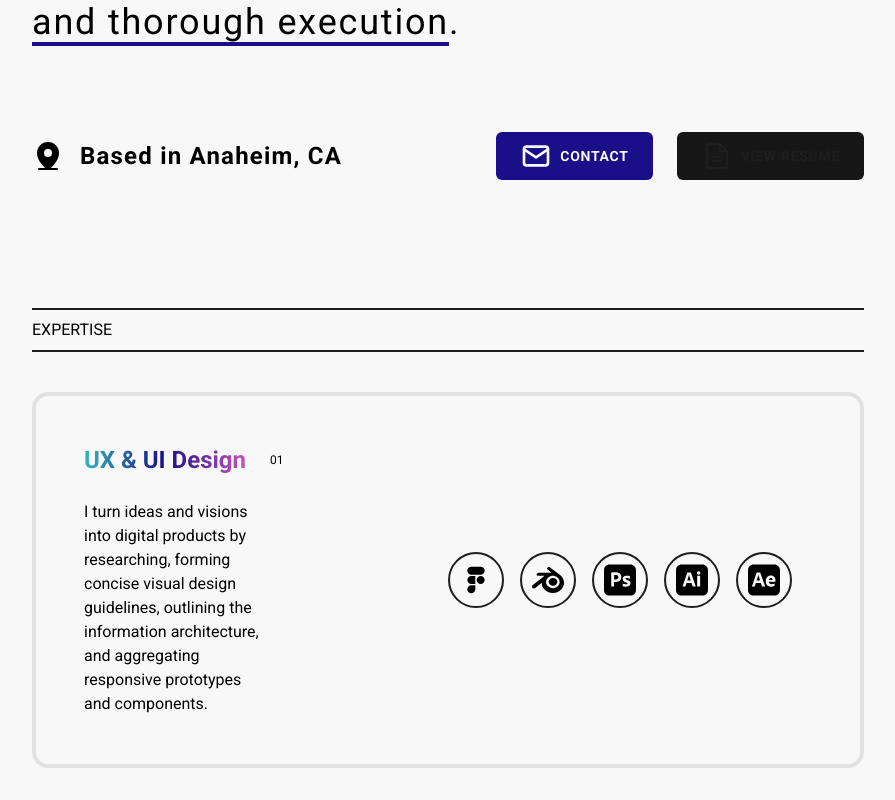
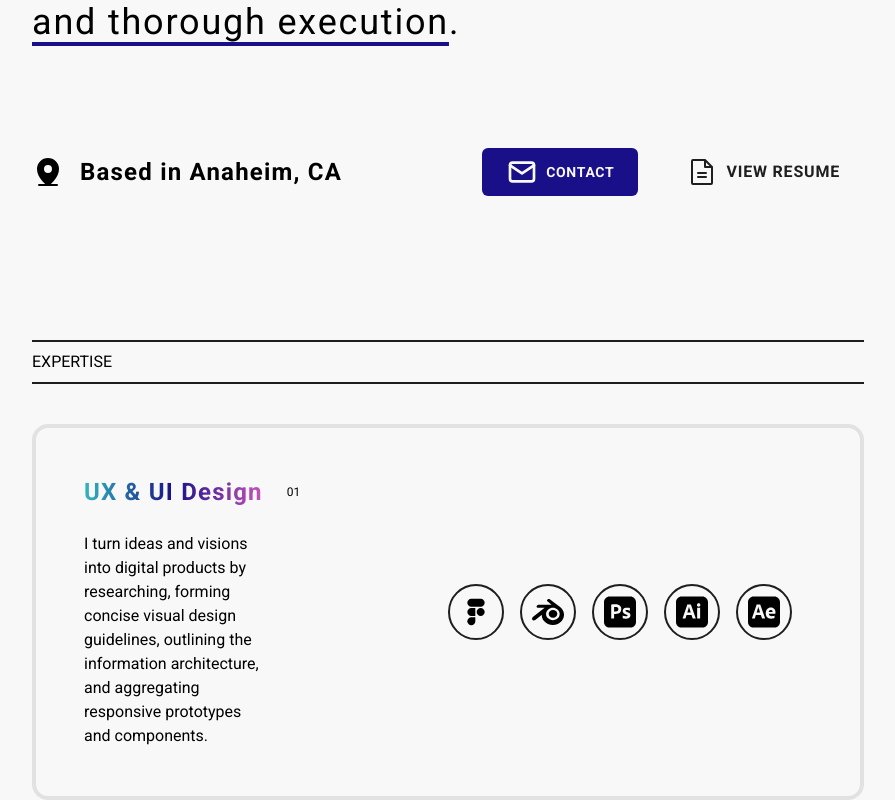
Before and after one commit to asiasOnline/asia-thompson-portfolio, a Next.js app: page / in a window 1280 px wide. Shown: the part 920-1720 px from the top of the page, without its empty margins (192-1087 px from the left). Built offline with nearby package versions, Linux system fonts and the light colour scheme.

Commit message:
Complete initial About component

```diff
--- a/components/About.tsx
+++ b/components/About.tsx
@@ -17,26 +17,57 @@ import sleepyFace from '../public/sleepy-face.svg'
 import sunset from '../public/sunset.svg'
 import cityBuildings from '../public/city-buildings.svg'
 import SwordSlash from '../public/Sword_Slash.json'
-import { SiHtml5, SiCss3, SiTailwindcss } from "react-icons/si";
+import { SiFigma, SiHtml5, SiCss3, SiTailwindcss, SiTypescript, SiReact, SiPython } from "react-icons/si";
+import { BiLogoPostgresql } from 'react-icons/bi';
 
 const tools = [
   {
     id: 1,
     toolName: "Figma",
     designation: "The industry standard collaborative design tool",
+    icon: <SiFigma className='w-8 h-8 mx-auto'/>
+  },
+  {
+    id: 2,
+    toolName: "HTML5",
+    designation: "The markup language for web pages",
     icon: <SiHtml5 className='w-8 h-8 mx-auto'/>
   },
   {
-      id: 2,
-      toolName: "Blender",
-      designation: "A open-source tool for creating 3D assets",
+    id: 3,
+    toolName: "CSS3",
+    designation: "The stylesheet language for web design",
     icon: <SiCss3 className='w-8 h-8 mx-auto'/>
 },
   {
-      id: 3,
-      toolName: "Adobe Photoshop",
-      designation: "The industry standard photo editor and raster graphics software",
+    id: 4,
+    toolName: "TailwindCSS",
+    designation: "The current standard CSS framework",
     icon: <SiTailwindcss className='w-8 h-8 mx-auto'/>
+  },
+  {
+    id: 5,
+    toolName: "TypeScript",
+    designation: "The working developer's JavaScript",
+    icon: <SiTypescript className='w-7 h-7 mx-auto'/>
+},
+  {
+    id: 6,
+    toolName: "React & React Native",
+    designation: "The front-end library for creating responsive user interfaces for various devices",
+    icon: <SiReact className='w-8 h-8 mx-auto'/>
+  },
+  {
+    id: 7,
+    toolName: "Python",
+    designation: "A high-level language for automation, databases, and machine learning",
+    icon: <SiPython className='w-8 h-8 mx-auto'/>
+},
+{
+    id: 8,
+    toolName: "PostgreSQL",
+    designation: "A popular relational database maangement system",
+    icon: <BiLogoPostgresql className='w-10 h-10 mx-auto'/>
 },
 ]
 
@@ -48,12 +79,12 @@ const About = () => {
         <BentoGrid className="max-w-7xl mx-auto md:auto-rows-[8rem] gap-y-8 gap-x-4" >
           {/*About section - Top Row*/}
           <AboutCard className='p-10 col-span-3 row-span-2'>
-              <h3 className='text-2xl font-bold'>Bio</h3>
+              <h3 className='text-2xl font-bold tracking-wider '>Bio</h3>
               <p>As a UX/UI designer and full-stack developer I have and continue to have a passion for design and development fueled be a personal desire for learning and self-improvement.</p>
           </AboutCard>
 
           <AboutCard className='p-10 col-span-2 row-span-2'>
-            <h3 className='text-2xl font-bold'>Hobbies</h3>
+            <h3 className='text-2xl font-bold tracking-wider '>Hobbies</h3>
             <p>I won’t lie I spend a ton of time working but you might also catch me... spending time with my cats</p>
           </AboutCard>
 
@@ -66,11 +97,11 @@ const About = () => {
 
           {/*About section - Middle Row*/}
           <AboutCard className='col-span-2 row-span-1'>
-            <h3 className='text-2xl font-bold text-center'>5+ Years of Experience</h3>
+            <h3 className='text-2xl font-bold text-center tracking-wider'>6+ Years of Experience</h3>
           </AboutCard>
 
           <AboutCard className='p-5 col-span-2 row-span-2 row-start-4'>
-            <h3 className='text-2xl font-bold text-center'>Fueled By...</h3>
+            <h3 className='text-2xl font-bold text-center tracking-wider'>Fueled By...</h3>
             <div className='mx-auto flex gap-6'>
               <Image
                 src={coffeeCup}
@@ -101,7 +132,7 @@ const About = () => {
               height={200}
               className='rounded-full'
             />
-            <h3 className='text-2xl font-bold'>Asia Thompson</h3>
+            <h3 className='text-2xl font-bold tracking-wider'>Asia Thompson</h3>
             <div className='flex items-center gap-2'>
               <div className='w-4 h-4 rounded-full bg-green-600'></div>
               Open for Work
@@ -109,7 +140,7 @@ const About = () => {
           </AboutCard>
 
           <AboutCard className='p-10 col-span-2 row-span-2'>
-            <h3 className='text-2xl font-bold'>Born & Raised</h3>
+            <h3 className='text-2xl font-bold tracking-wider'>Born & Raised</h3>
             <p>As a Cali girl I’m used to perfect weather, crowded cities, and PST time, but I can work with any time zone.</p>
           </AboutCard>
 
@@ -134,29 +165,29 @@ const About = () => {
           </AboutCard>
 
           {/*About section - Bottom Row*/}
-          <AboutCard className='p-6 col-span-1 row-span-2 place-items-center'>
-            <h3 className='text-2xl font-bold'>Attended</h3>
+          <AboutCard className='p-6 col-span-1 row-span-2 place-items-center content-between'>
+            <h3 className='text-2xl font-bold tracking-wider'>Attended</h3>
             <Image
               src={CSULBSeal}
               alt="California State University Long Beach seal"
             />
           </AboutCard>
 
-          <AboutCard className='p-10 col-span-3 row-span-2'>
-            <h3 className='text-2xl font-bold'>Prior Positions</h3>
-            <div>
-              <div>
-                <p>UX Designer & Full-Stack Developer | Previous Writer</p>
+          <AboutCard className='p-10 col-span-3 row-span-2 content-between'>
+            <h3 className='text-2xl font-bold tracking-wider'>Prior Positions</h3>
+            <div className='flex flex-col gap-6'>
+              <div className='flex flex-col gap-4'>
+                <p className='font-bold'>UX Designer & Full-Stack Developer | Previous Writer</p>
                 <div className='flex justify-between'>
                   <p>UpWork</p>
-                  <p>2018 - 2021</p>
+                  <p>2016 - 2021</p>
                 </div>
               </div>
-              <div>
-                <p>Coding Foundations Curriculum Developer</p>
+              <div className='flex flex-col gap-4'>
+                <p className='font-bold'>Coding Foundations Curriculum Developer</p>
                 <div className='flex justify-between'>
                   <p>Mastery Coding</p>
-                  <p>2018 - 2021</p>
+                  <p>2021 - 2023</p>
                 </div>
               </div>
             </div>
@@ -164,8 +195,8 @@ const About = () => {
 
 
           <AboutCard className='p-10 col-span-2 row-span-2'>
-            <h3 className='text-2xl font-bold'>Most Used Tech</h3>
-            <ExpertiseTools tools={tools}/>
+            <h3 className='text-2xl font-bold tracking-wider'>Most Used Tech</h3>
+            <ExpertiseTools className="flex flex-row flex-wrap items-center justify-center" tools={tools}/>
           </AboutCard>
 
         </BentoGrid>
@@ -182,7 +213,7 @@ const AboutCard = ({
 }) => (
   <div
     className={cn(
-      "flex flex-col flex-1 place-content-center gap-6 w-full h-full min-h-[8rem] rounded-xl shadow-lg bg-gradient-to-br from-neutral-200 dark:from-neutral-900 dark:to-neutral-800 to-neutral-100 dark:shadow-white",
+      "flex flex-col flex-1 place-content-center gap-6 w-full h-full min-h-[8rem] rounded-xl shadow-lg bg-white dark:bg-black dark:shadow-white",
       className
     )}
   >
--- a/components/Hero.tsx
+++ b/components/Hero.tsx
@@ -41,9 +41,16 @@ const Hero = () => {
           <PiMapPinLineFill className='w-8 h-8'/>
           <p className='text-2xl font-display font-bold tracking-wider'>Based in Anaheim, CA</p>
         </div>
-        <div className='flex gap-6'>
+        <div className='flex items-center gap-6'>
           <Button className='bg-ultramarine text-white font-bold uppercase tracking-wider px-6 py-6 dark:bg-slateBlue dark:text-black'><TbMail className='mr-2 h-8 w-8'/>Contact</Button>
-          <Button className='text-black font-bold uppercase tracking-wider px-6 py-6 dark:text-white'><PiFileText className='mr-2 h-8 w-8'/>View Resume</Button>
+          <Link
+          href="/Asia-Thompson-Public-Resume.pdf"
+          target='_blank'
+          locale={false}
+          className='text-black font-bold uppercase tracking-wider px-6 py-6 dark:text-white flex items-center'>
+            <PiFileText className='mr-2 h-8 w-8'/>
+            <p>View Resume</p>
+          </Link>
         </div>
       </div>
     </div>
--- a/components/ui/BentoGrid.tsx
+++ b/components/ui/BentoGrid.tsx
@@ -42,7 +42,7 @@ export const ProjectGridItem = ({
       )}>
         <div className="invisible group-hover/bento:visible">
           <div className="w-full flex justify-between font-sans font-bold text-neutral-600 dark:text-neutral-200 mb-2 mt-2">
-            <div className='text-2xl font-bold'>{title}</div>
+            <div className='text-2xl font-bold tracking-wider'>{title}</div>
             <div>{year}</div>
           </div>
           <div className="font-sans font-normal text-neutral-600 text-xs dark:text-neutral-300">
--- a/components/ui/ExpertiseCard.tsx
+++ b/components/ui/ExpertiseCard.tsx
@@ -29,12 +29,12 @@ export const ExpertiseCard = ({
         <div className='flex bg-white relative border-4 rounded-2xl border-black/10 p-12 dark:bg-black dark:border-white/10'>
             <div className="flex flex-col gap-6">
                 <div className='flex items-center gap-6'>
-                    <h2 className='text-2xl font-bold text-transparent bg-gradient-to-r from-fountainBlue via-ultramarine to-steelPink bg-clip-text dark:from-fountainBlue dark:via-slateBlue dark:to-steelPink'>{title}</h2>
+                    <h2 className='text-2xl font-bold tracking-wider text-transparent bg-gradient-to-r from-fountainBlue via-ultramarine to-steelPink bg-clip-text dark:from-fountainBlue dark:via-slateBlue dark:to-steelPink'>{title}</h2>
                     <p className='text-xs'>0{id}</p>
                 </div>
                 <p className='pr-40'>{description} </p>
             </div>
-            <ExpertiseTools tools={tools}/>
+            <ExpertiseTools className="flex flex-row flex-wrap items-center justify-center w-3/5 min-w-96" tools={tools}/>
         </div>
     </div>
   )
--- a/components/ui/ExpertiseTools.tsx
+++ b/components/ui/ExpertiseTools.tsx
@@ -1,42 +1,16 @@
 "use client";
 import React from "react";
 import { AnimatedTooltip } from "./AnimatedTooltip";
-const oldTools = [
-  {
-    id: 1,
-    name: "John Doe",
-    designation: "Software Engineer",
-  },
-  {
-    id: 2,
-    name: "Robert Johnson",
-    designation: "Product Manager",
-  },
-  {
-    id: 3,
-    name: "Jane Smith",
-    designation: "Data Scientist",
-  },
-  {
-    id: 4,
-    name: "Emily Davis",
-    designation: "UX Designer",
-  },
-  {
-    id: 5,
-    name: "Tyler Durden",
-    designation: "Soap Developer",
-  },
-  {
-    id: 6,
-    name: "Dora",
-    designation: "The Explorer",
-  },
-];
 
-export function ExpertiseTools({ tools }: any) {
+export function ExpertiseTools({
+  className,
+  tools
+}: {
+  className?: string,
+  tools: any
+}) {
   return (
-    <div className="flex flex-row flex-wrap items-center justify-center w-3/5 min-w-96">
+    <div className={className}>
       <AnimatedTooltip items={tools} />
     </div>
   );
```
Also changed, not shown: 1 other file (tests, documents, lock files or other folders). Lines whose indentation alone changed are shown as unchanged.
